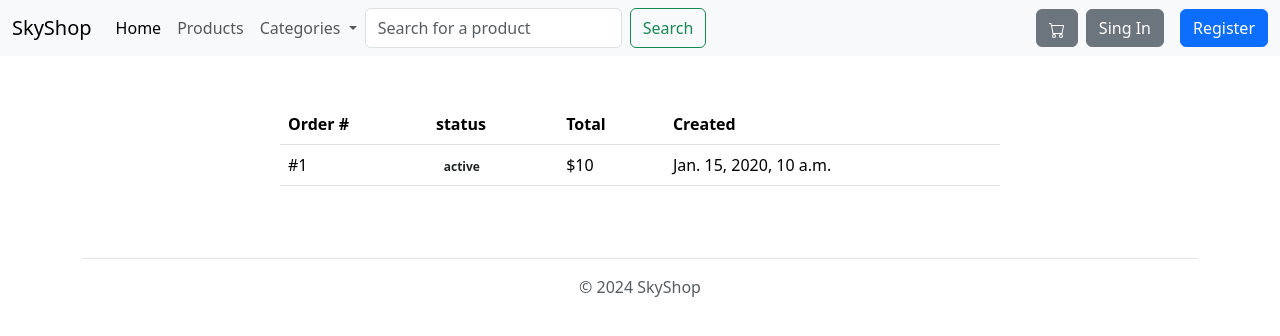
After one commit to RadekKusiak71/django-ecommerce, a Django app: template store/templates/profile_orders.html in a window 1280 px wide. The commit adds this page. Shown: the top 336 px of the page. Run offline with Django 5.2, Linux system fonts and the light colour scheme; the template is opened without the code that fills it: most values are stand-ins (such as "Sample title", 1, 10 or a date in 2020).

Commit message:
profile order listing view

```diff
--- a/store/templates/base.html
+++ b/store/templates/base.html
@@ -47,7 +47,7 @@
                 </svg>
               </a>
               {% if user.is_authenticated %}
-              <a href="#" class="btn btn-outline-secondary me-md-2" type="button">Profile</a>
+              <a href="{% url 'profile' %}" class="btn btn-outline-secondary me-md-2" type="button">Profile</a>
               <form method="post" action="{% url 'logout' %}">
                 {% csrf_token %}
                 <button class="btn btn-primary" type="submit">Logout</button>
--- /dev/null
+++ b/store/templates/profile_orders.html
@@ -0,0 +1,36 @@
+{% extends 'base.html' %}
+{% load static %}
+{% block title %} Orders {% endblock %}
+
+{% block content %}
+<div class="container mt-5">
+    <div class="d-flex justify-content-center row">
+        <div class="col-md-8">
+            <div class="rounded">
+                <div class="table-responsive table-borderless">
+                    <table class="table">
+                        <thead>
+                            <tr>
+                                <th>Order #</th>
+                                <th>status</th>
+                                <th>Total</th>
+                                <th>Created</th>
+                            </tr>
+                        </thead>
+                        <tbody class="table-body">
+                            {% for order in object_list %}
+                            <tr class="cell-1">
+                                <td>#{{order.id}}</td>
+                                <td><span class="badge badge-success text-dark">{{order.get_shipping_status_display}}</span></td>
+                                <td>${{order.total}}</td>
+                                <td>{{order.order_date}}</td>
+                            </tr>
+                            {% endfor %}
+                        </tbody>
+                    </table>
+                </div>
+            </div>
+        </div>
+    </div>
+</div>
+{% endblock %}
--- a/store/urls.py
+++ b/store/urls.py
@@ -1,5 +1,5 @@
 from django.urls import path
-from .views import HomePage, ProductListView, ProductDetailView, CartItemDeleteView, CartDetailView, UserCreateView, UserLoginView, ProductAddToCart
+from .views import HomePage, ProductListView, ProductDetailView, ProfileOrderView, CartItemDeleteView, CartDetailView, UserCreateView, UserLoginView, ProductAddToCart
 from django.contrib.auth import views as auth_views
 from django.urls import reverse_lazy
 
@@ -16,4 +16,6 @@ urlpatterns = [
          CartItemDeleteView.as_view(), name='delete-product'),
     path('cart/',
          CartDetailView.as_view(), name='cart'),
+    path('profile/',
+         ProfileOrderView.as_view(), name='profile'),
 ]
```
Also changed, not shown: store/models.py (+7 -1 lines), store/templates/profile.html (added, +7 -0 lines), store/views.py (+13 -1 lines), db.sqlite3, store/migrations/0019_alter_order_shipping_status.py (added), store/migrations/0020_alter_order_shipping_status.py (added).
